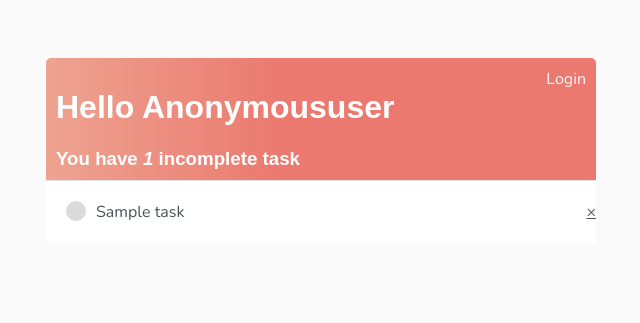
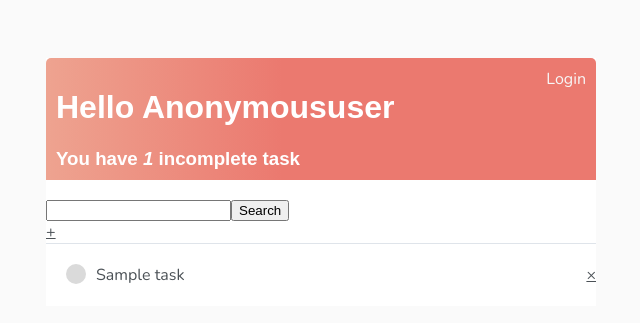
Before and after one commit to ESMorris/Todo-List-App, a Django app: template TodoListApp/TodoApp/templates/TodoApp/task_list.html in a window 1280 px wide. Shown: the top 323 px of the page, without its empty margins (319-959 px from the left). Run offline with Django 3.2, Linux system fonts and the light colour scheme; the template is opened without the code that fills it: most values are stand-ins (such as "Sample title", 1, 10 or a date in 2020).

Commit message:
Added ids and classes for styling

```diff
--- a/TodoListApp/TodoApp/templates/TodoApp/task_list.html
+++ b/TodoListApp/TodoApp/templates/TodoApp/task_list.html
@@ -15,11 +15,13 @@
 
 </div>
 
-<!-- <a href="{% url 'task-create' %}">Add Task</a>
-<form method="get">
-    <input type="text" name="search-area" value="{{search_input}}">
-    <input type="submit" value="Search">
-</form> -->
+<div class="search-add-wrapper">
+    <form method="get" style="margin-top: 20px; display: flex;">
+        <input type="text" name="search-area" value="{{search_input}}">
+        <input type="submit" value="Search">
+    </form>
+    <a id="add-link" href="{% url 'task-create' %}">&#x2b;</a>
+</div>
 
 <div class="task-items-wrapper">
     {% for task in tasks %}
```
